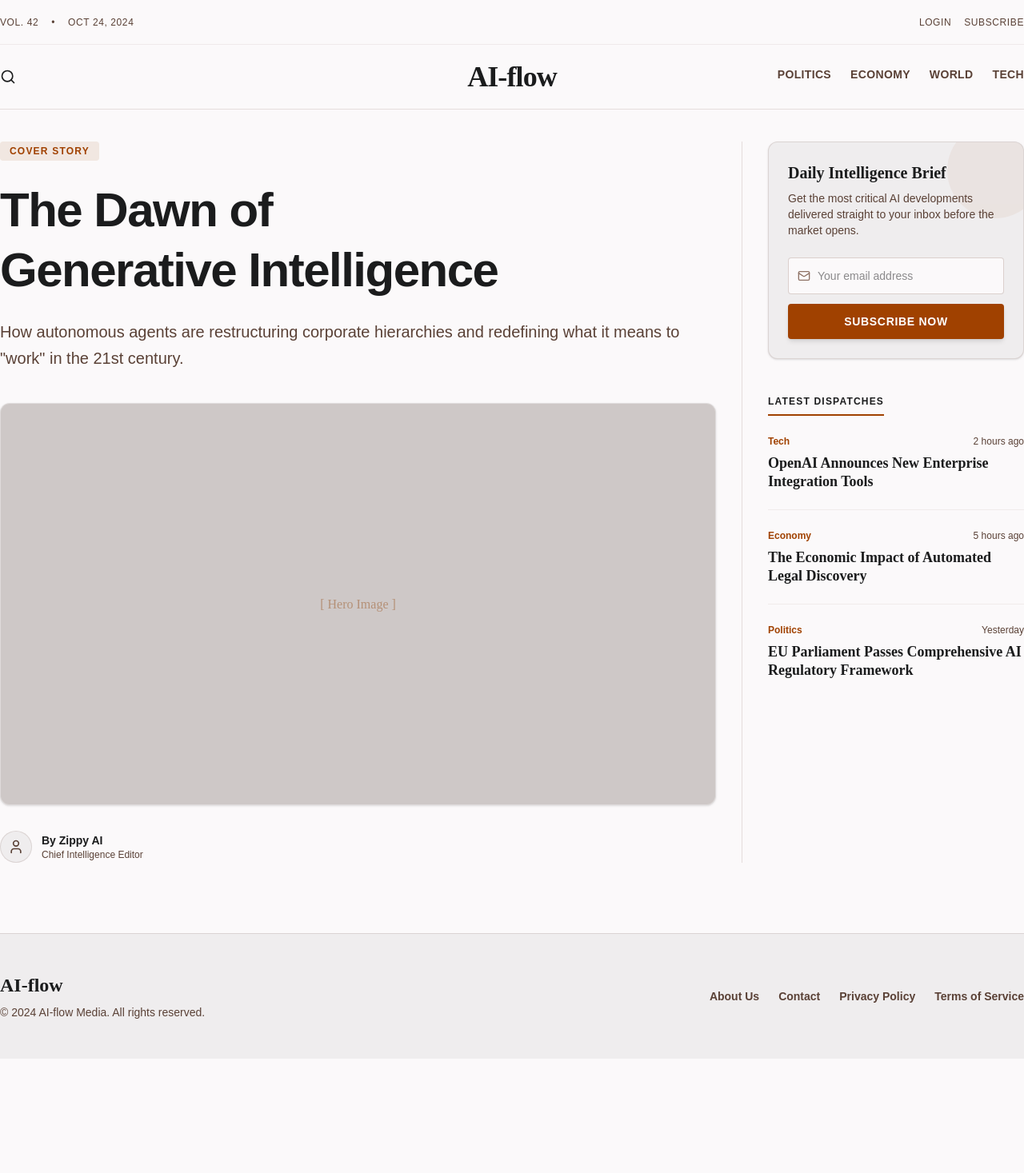
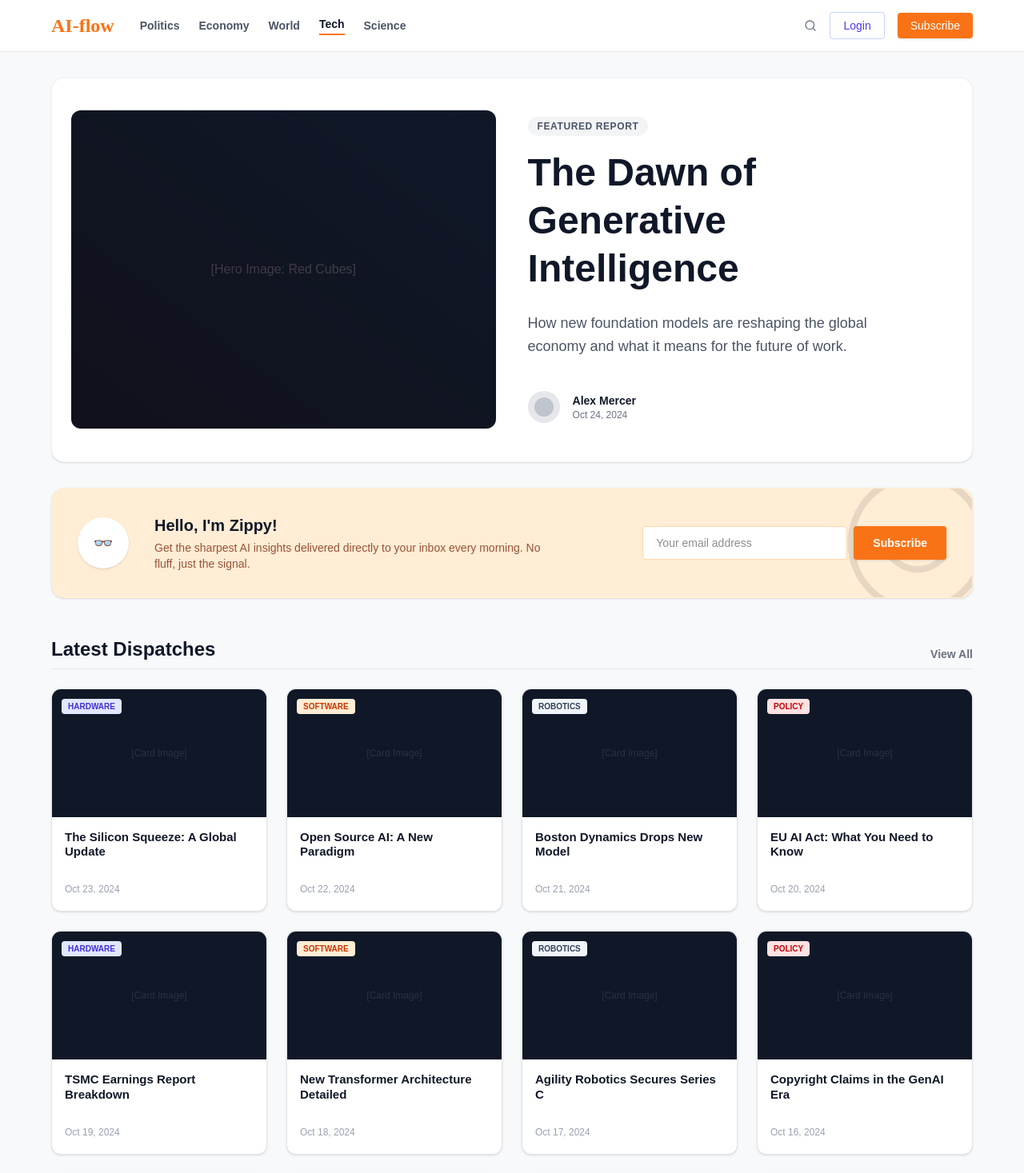
Before and after one commit to yuho75/Beyond-HRD, a Next.js app in the folder 01_AI-flow/: page / in a window 1280 px wide. Shown: the top 1467 px of the page at 80% size. Before the commit the page ends 1324 px from the top, so only its background shows below. Built offline with nearby package versions, Linux system fonts and the light colour scheme; a web font is replaced by a local one.

Commit message:
Fix AI-flow layout to exactly match the provided Stitch mockup image (Hero, Zippy banner, 4-column grid)

```diff
--- a/01_AI-flow/src/app/page.tsx
+++ b/01_AI-flow/src/app/page.tsx
@@ -1,150 +1,173 @@
 "use client";
 
-import { Search, User, Mail } from "lucide-react";
+import { Search } from "lucide-react";
 
 export default function Home() {
+  const latestDispatches = [
+    { tag: "Hardware", title: "The Silicon Squeeze: A Global Update", date: "Oct 23, 2024", color: "bg-indigo-100 text-indigo-700" },
+    { tag: "Software", title: "Open Source AI: A New Paradigm", date: "Oct 22, 2024", color: "bg-orange-100 text-orange-700" },
+    { tag: "Robotics", title: "Boston Dynamics Drops New Model", date: "Oct 21, 2024", color: "bg-slate-100 text-slate-700" },
+    { tag: "Policy", title: "EU AI Act: What You Need to Know", date: "Oct 20, 2024", color: "bg-red-100 text-red-700" },
+    { tag: "Hardware", title: "TSMC Earnings Report Breakdown", date: "Oct 19, 2024", color: "bg-indigo-100 text-indigo-700" },
+    { tag: "Software", title: "New Transformer Architecture Detailed", date: "Oct 18, 2024", color: "bg-orange-100 text-orange-700" },
+    { tag: "Robotics", title: "Agility Robotics Secures Series C", date: "Oct 17, 2024", color: "bg-slate-100 text-slate-700" },
+    { tag: "Policy", title: "Copyright Claims in the GenAI Era", date: "Oct 16, 2024", color: "bg-red-100 text-red-700" },
+    { tag: "Hardware", title: "Nvidia's Next Move", date: "Oct 15, 2024", color: "bg-indigo-100 text-indigo-700" },
+    { tag: "Software", title: "Fine-Tuning Strategies Analyzed", date: "Oct 14, 2024", color: "bg-orange-100 text-orange-700" },
+    { tag: "Robotics", title: "Automation in Agriculture", date: "Oct 13, 2024", color: "bg-slate-100 text-slate-700" },
+    { tag: "Policy", title: "The Ethics of AI in Hiring", date: "Oct 12, 2024", color: "bg-red-100 text-red-700" }
+  ];
+
   return (
-    <div className="font-body-md text-on-background min-h-screen bg-background">
+    <div className="font-body-md text-on-background min-h-screen bg-[#f8f9fa] flex flex-col items-center">
+
       {/* Top Header / Nav */}
-      <header className="border-b border-outline/20 sticky top-0 bg-background/90 backdrop-blur-md z-30">
-        <div className="max-w-7xl mx-auto px-container-padding flex flex-col">
-          {/* Top bar */}
-          <div className="flex items-center justify-between h-14 text-xs font-technical-sm tracking-wider uppercase border-b border-outline/10 text-on-surface-variant">
-            <div className="flex gap-4">
-              <span>VOL. 42</span>
-              <span>•</span>
-              <span>OCT 24, 2024</span>
-            </div>
-            <div className="flex items-center gap-4">
-              <span className="cursor-pointer hover:text-primary transition-colors">LOGIN</span>
-              <span className="cursor-pointer hover:text-primary transition-colors">SUBSCRIBE</span>
-            </div>
+      <header className="w-full bg-white border-b border-gray-200 sticky top-0 z-30">
+        <div className="max-w-[1200px] mx-auto px-6 h-16 flex items-center justify-between">
+          <div className="flex items-center gap-8">
+            <h1 className="font-headline-lg font-bold text-2xl text-[#f97316]">AI-flow</h1>
+
+            <nav className="hidden md:flex items-center gap-6 text-sm font-semibold text-gray-600">
+              <a href="#" className="hover:text-gray-900 transition-colors">Politics</a>
+              <a href="#" className="hover:text-gray-900 transition-colors">Economy</a>
+              <a href="#" className="hover:text-gray-900 transition-colors">World</a>
+              <a href="#" className="text-gray-900 border-b-2 border-[#f97316] pb-[2px]">Tech</a>
+              <a href="#" className="hover:text-gray-900 transition-colors">Science</a>
+            </nav>
           </div>
 
-          {/* Main Nav */}
-          <div className="flex items-center justify-between h-20">
-            <div className="flex items-center gap-4 flex-1">
-              <Search className="w-5 h-5 text-on-surface cursor-pointer hover:text-primary transition-colors" />
-            </div>
-
-            <div className="flex-1 flex justify-center">
-              <h1 className="font-headline-lg font-bold text-4xl tracking-tight text-on-surface">AI-flow</h1>
-            </div>
-
-            <div className="flex-1 flex justify-end gap-6 font-technical-sm text-sm font-semibold tracking-wide text-on-surface-variant">
-              <a href="#" className="hover:text-primary transition-colors border-b-2 border-transparent hover:border-primary pb-1">POLITICS</a>
-              <a href="#" className="hover:text-primary transition-colors border-b-2 border-transparent hover:border-primary pb-1">ECONOMY</a>
-              <a href="#" className="hover:text-primary transition-colors border-b-2 border-transparent hover:border-primary pb-1">WORLD</a>
-              <a href="#" className="hover:text-primary transition-colors border-b-2 border-transparent hover:border-primary pb-1">TECH</a>
-            </div>
+          <div className="flex items-center gap-4">
+            <Search className="w-4 h-4 text-gray-500 cursor-pointer hover:text-gray-900" />
+            <button className="text-sm font-medium text-indigo-600 border border-indigo-200 px-4 py-1.5 rounded hover:bg-indigo-50 transition-colors">
+              Login
+            </button>
+            <button className="text-sm font-medium text-white bg-[#f97316] px-4 py-1.5 rounded hover:bg-[#ea580c] transition-colors shadow-sm">
+              Subscribe
+            </button>
           </div>
         </div>
       </header>
 
-      {/* Main Content Grid */}
-      <main className="max-w-7xl mx-auto px-container-padding py-10 flex flex-col lg:flex-row gap-8">
-        {/* Left Column - Hero Article */}
-        <div className="flex-1 flex flex-col gap-6 lg:pr-8 lg:border-r lg:border-outline/20">
-          <div className="inline-block px-3 py-1 bg-primary/10 text-primary text-xs font-bold uppercase tracking-widest self-start rounded-sm">
-            Cover Story
-          </div>
+      {/* Main Content */}
+      <main className="w-full max-w-[1200px] px-6 py-8 flex flex-col gap-8">
 
-          <h2 className="font-display-xl text-5xl md:text-6xl font-bold leading-tight tracking-tight text-on-surface">
-            The Dawn of<br />Generative Intelligence
-          </h2>
-
-          <p className="font-body-lg text-xl leading-relaxed text-on-surface-variant">
-            How autonomous agents are restructuring corporate hierarchies and redefining what it means to "work" in the 21st century.
-          </p>
-
-          <div className="aspect-video bg-surface-container-high rounded-xl overflow-hidden mt-4 shadow-sm border border-outline/10 group cursor-pointer relative">
-            <div className="absolute inset-0 bg-black/10 group-hover:bg-black/0 transition-colors z-10"></div>
-            <div className="w-full h-full flex items-center justify-center bg-primary/5 text-primary/40 font-headline-md">
-              [ Hero Image ]
+        {/* Hero Section */}
+        <section className="bg-white rounded-2xl p-6 shadow-sm border border-gray-100 flex flex-col md:flex-row gap-10 items-center">
+          <div className="w-full md:w-1/2 aspect-[4/3] rounded-xl overflow-hidden bg-gray-900 relative">
+             <div className="absolute inset-0 bg-gradient-to-tr from-red-900/40 to-transparent mix-blend-overlay"></div>
+             {/* Placeholder for the red cube abstract image */}
+             <div className="w-full h-full flex items-center justify-center text-white/20">
+               [Hero Image: Red Cubes]
              </div>
           </div>
 
-          <div className="flex items-center gap-3 mt-2">
-            <div className="w-10 h-10 rounded-full bg-surface-container overflow-hidden flex items-center justify-center border border-outline/20">
-               <User className="w-5 h-5 text-on-surface-variant" />
+          <div className="w-full md:w-1/2 flex flex-col justify-center py-6 pr-6">
+            <span className="inline-block px-3 py-1 bg-gray-100 text-gray-600 text-xs font-bold uppercase tracking-wider rounded-full self-start mb-4">
+              Featured Report
+            </span>
+            <h2 className="font-display-xl text-4xl md:text-5xl font-bold leading-tight text-gray-900 mb-6">
+              The Dawn of<br />Generative<br />Intelligence
+            </h2>
+            <p className="text-lg text-gray-600 mb-10 leading-relaxed max-w-md">
+              How new foundation models are reshaping the global economy and what it means for the future of work.
+            </p>
+
+            <div className="flex items-center gap-4">
+              <div className="w-10 h-10 rounded-full bg-gray-200 flex items-center justify-center overflow-hidden">
+                <div className="w-6 h-6 bg-gray-400 rounded-full opacity-50"></div>
               </div>
               <div>
-              <p className="font-technical-sm font-bold text-sm">By Zippy AI</p>
-              <p className="font-technical-sm text-xs text-on-surface-variant">Chief Intelligence Editor</p>
+                <p className="font-bold text-sm text-gray-900">Alex Mercer</p>
+                <p className="text-xs text-gray-500">Oct 24, 2024</p>
               </div>
             </div>
           </div>
+        </section>
 
-        {/* Right Column - Secondary Content */}
-        <div className="w-full lg:w-80 shrink-0 flex flex-col gap-10">
-          {/* Subscription Module */}
-          <div className="bg-surface-container border border-outline/20 p-6 rounded-xl relative overflow-hidden shadow-sm group hover:border-primary/50 transition-colors">
-            {/* Background pattern */}
-            <div className="absolute -right-10 -top-10 opacity-5 group-hover:opacity-10 transition-opacity">
-              <svg width="150" height="150" viewBox="0 0 100 100" className="text-primary fill-current">
-                <circle cx="50" cy="50" r="40" />
+        {/* Zippy Subscription Banner */}
+        <section className="bg-[#ffedd5] rounded-2xl p-8 border border-orange-100 relative overflow-hidden flex flex-col md:flex-row items-center gap-8 shadow-sm">
+          {/* Faint Zippy background icon */}
+          <div className="absolute -right-8 -bottom-8 opacity-10 pointer-events-none">
+            <svg width="200" height="200" viewBox="0 0 24 24" fill="none" stroke="currentColor" strokeWidth="1">
+              <circle cx="12" cy="12" r="10" />
+              <path d="M8 14s1.5 2 4 2 4-2 4-2" />
+              <line x1="9" y1="9" x2="9.01" y2="9" />
+              <line x1="15" y1="9" x2="15.01" y2="9" />
             </svg>
           </div>
 
-            <h3 className="font-headline-md font-bold text-xl mb-2 relative z-10">Daily Intelligence Brief</h3>
-            <p className="font-body-md text-sm text-on-surface-variant mb-6 relative z-10">
-              Get the most critical AI developments delivered straight to your inbox before the market opens.
+          <div className="w-16 h-16 shrink-0 bg-white rounded-full shadow-sm flex items-center justify-center z-10 text-xl">
+            👓
+          </div>
+
+          <div className="flex-1 z-10">
+            <h3 className="text-xl font-bold text-gray-900 mb-1">Hello, I'm Zippy!</h3>
+            <p className="text-sm text-orange-900/80 max-w-lg">
+              Get the sharpest AI insights delivered directly to your inbox every morning. No fluff, just the signal.
             </p>
+          </div>
 
-            <div className="flex flex-col gap-3 relative z-10">
-              <div className="relative">
-                <Mail className="absolute left-3 top-1/2 -translate-y-1/2 w-4 h-4 text-outline" />
+          <div className="flex w-full md:w-auto gap-2 z-10">
             <input
               type="email"
               placeholder="Your email address"
-                  className="w-full pl-9 pr-4 py-3 bg-background border border-outline/30 rounded focus:outline-none focus:border-primary focus:ring-1 focus:ring-primary text-sm font-body-md"
+              className="px-4 py-2.5 rounded border border-orange-200 focus:outline-none focus:ring-2 focus:ring-[#f97316] w-full md:w-64 text-sm bg-white"
             />
-              </div>
-              <button className="w-full py-3 bg-primary text-on-primary font-technical-sm font-bold tracking-wider uppercase text-sm rounded hover:bg-primary-hover active:scale-95 transition-all shadow-md">
-                Subscribe Now
+            <button className="px-6 py-2.5 bg-[#f97316] text-white font-bold text-sm rounded shadow-sm hover:bg-[#ea580c] transition-colors whitespace-nowrap">
+              Subscribe
             </button>
           </div>
+        </section>
+
+        {/* Latest Dispatches Grid */}
+        <section className="mt-4">
+          <div className="flex items-end justify-between mb-6 pb-2 border-b border-gray-200">
+            <h2 className="text-2xl font-bold text-gray-900">Latest Dispatches</h2>
+            <button className="text-sm font-semibold text-gray-500 hover:text-gray-900 transition-colors">
+              View All
+            </button>
           </div>
 
-          {/* Latest Dispatches */}
-          <div>
-            <h3 className="font-technical-sm font-bold uppercase tracking-widest text-xs border-b-2 border-primary pb-2 mb-6 inline-block">
-              Latest Dispatches
+          <div className="grid grid-cols-1 sm:grid-cols-2 lg:grid-cols-4 gap-6">
+            {latestDispatches.map((article, i) => (
+              <div key={i} className="group cursor-pointer bg-white rounded-xl overflow-hidden border border-gray-200 shadow-sm hover:shadow-md transition-all flex flex-col">
+                <div className="h-40 bg-gray-900 relative">
+                   <div className="w-full h-full flex items-center justify-center text-white/10 text-xs">
+                     [Card Image]
+                   </div>
+                   <div className={`absolute top-3 left-3 ${article.color} text-[10px] px-2 py-0.5 font-bold uppercase rounded`}>
+                     {article.tag}
+                   </div>
+                </div>
+                <div className="p-4 flex flex-col flex-grow">
+                  <h3 className="font-bold text-[15px] leading-tight text-gray-900 mb-6 group-hover:text-[#f97316] transition-colors">
+                    {article.title}
                   </h3>
-
-            <div className="flex flex-col gap-6">
-              {[
-                { time: "2 hours ago", title: "OpenAI Announces New Enterprise Integration Tools", tag: "Tech" },
-                { time: "5 hours ago", title: "The Economic Impact of Automated Legal Discovery", tag: "Economy" },
-                { time: "Yesterday", title: "EU Parliament Passes Comprehensive AI Regulatory Framework", tag: "Politics" }
-              ].map((article, i) => (
-                <div key={i} className="group cursor-pointer border-b border-outline/10 pb-6 last:border-0 last:pb-0">
-                  <div className="flex items-center justify-between mb-2">
-                    <span className="font-technical-sm text-xs text-primary font-bold">{article.tag}</span>
-                    <span className="font-technical-sm text-xs text-on-surface-variant">{article.time}</span>
+                  <div className="mt-auto">
+                    <span className="text-xs text-gray-400 font-medium">{article.date}</span>
                   </div>
-                  <h4 className="font-headline-md font-bold text-lg leading-tight group-hover:text-primary transition-colors">
-                    {article.title}
-                  </h4>
+                </div>
               </div>
             ))}
           </div>
-          </div>
-        </div>
+        </section>
+
       </main>
 
       {/* Footer */}
-      <footer className="border-t border-outline/20 mt-12 bg-surface-container py-12">
-        <div className="max-w-7xl mx-auto px-container-padding flex flex-col md:flex-row justify-between items-center gap-6">
-          <div className="flex flex-col items-center md:items-start gap-2">
-            <span className="font-headline-lg font-bold text-2xl text-on-surface">AI-flow</span>
-            <span className="font-body-md text-sm text-on-surface-variant">© 2024 AI-flow Media. All rights reserved.</span>
+      <footer className="w-full bg-white border-t border-gray-200 mt-auto">
+        <div className="max-w-[1200px] mx-auto px-6 py-8 flex flex-col md:flex-row justify-between items-center gap-4">
+          <div className="flex items-center gap-8">
+            <span className="font-bold text-xl text-gray-900">The Pulse</span>
+            <div className="hidden md:flex gap-4 text-xs font-semibold text-gray-500">
+              <a href="#" className="hover:text-gray-900 transition-colors">Terms of Service</a>
+              <a href="#" className="hover:text-gray-900 transition-colors">Privacy Policy</a>
+              <a href="#" className="hover:text-gray-900 transition-colors">Contact Us</a>
+              <a href="#" className="hover:text-gray-900 transition-colors">Editorial Guidelines</a>
             </div>
-          <div className="flex gap-6 font-technical-sm text-sm font-bold text-on-surface-variant">
-            <a href="#" className="hover:text-primary transition-colors">About Us</a>
-            <a href="#" className="hover:text-primary transition-colors">Contact</a>
-            <a href="#" className="hover:text-primary transition-colors">Privacy Policy</a>
-            <a href="#" className="hover:text-primary transition-colors">Terms of Service</a>
+          </div>
+          <div>
+            <span className="text-xs text-gray-400">© 2024 The Pulse. Editorial Modernism for the Informed Mind.</span>
           </div>
         </div>
       </footer>
```
Lines whose indentation alone changed are shown as unchanged.
